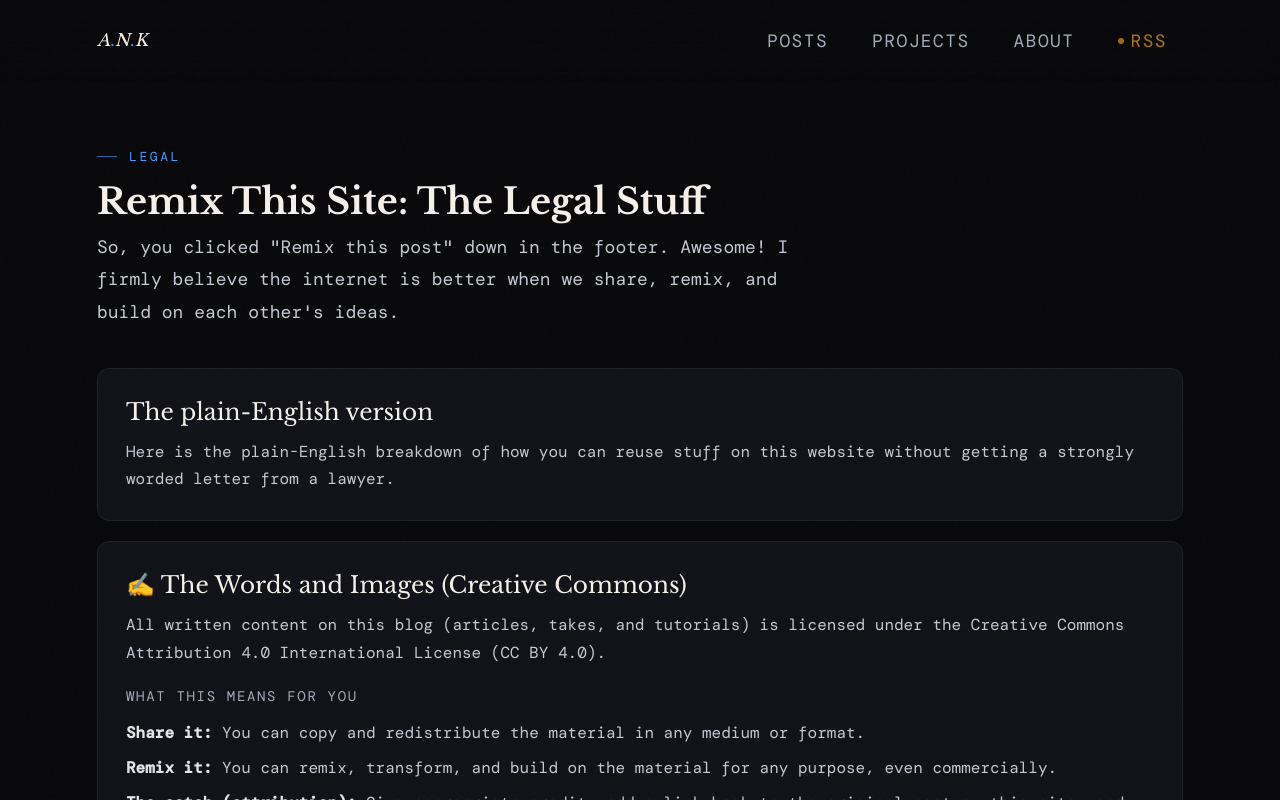
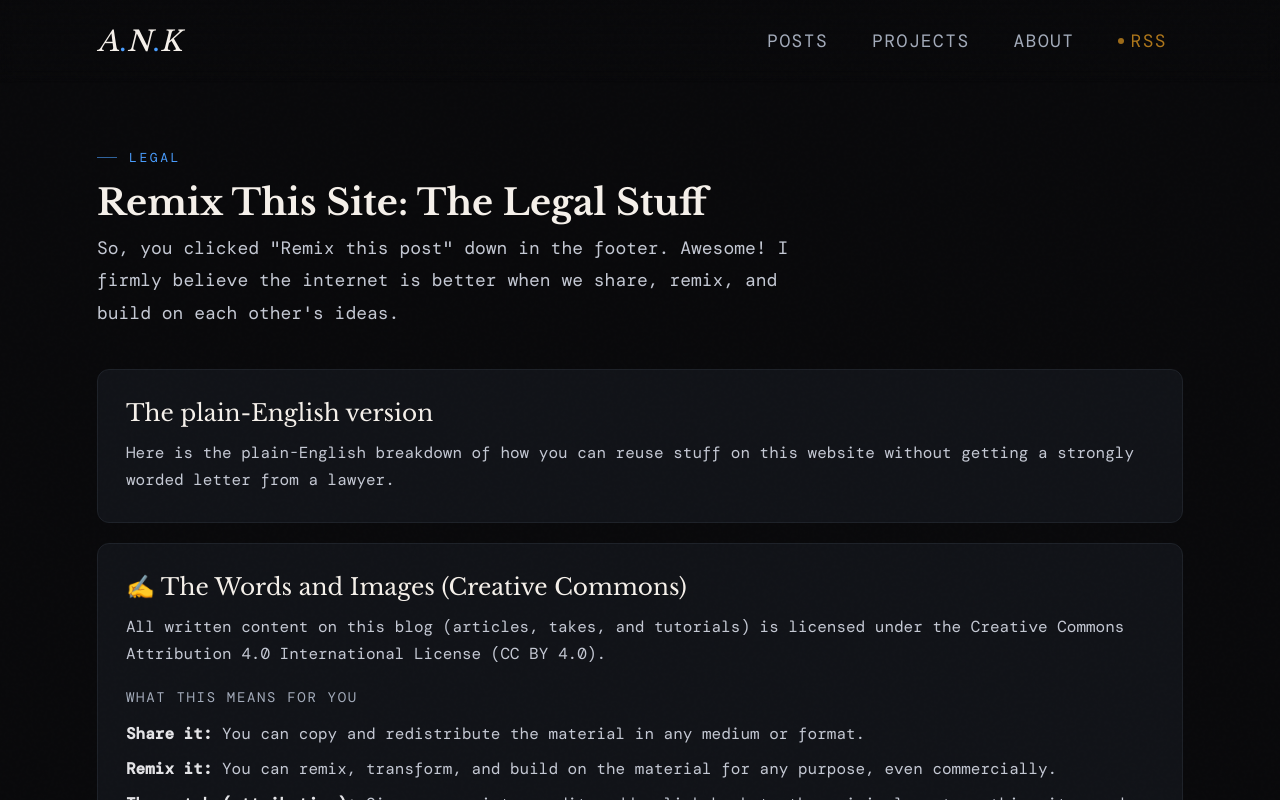
Before and after one commit to ananthanandanan/my-website, a Next.js app: page /license in a window 1280 px wide. Shown: the top 800 px of the page. Built offline with nearby package versions, Linux system fonts and the light colour scheme; a web font is replaced by a local one.

Commit message:
style: update Nav component font size for improved readability on different screen sizes

```diff
--- a/app/components/Nav.tsx
+++ b/app/components/Nav.tsx
@@ -15,7 +15,7 @@ export function Nav({ wide: _wideProp }: { wide?: boolean }) {
         <div className="flex items-center justify-between">
           <Link
             href="/"
-            className="font-(family-name:--font-libre-baskerville) italic text-[1.05rem] text-warm no-underline tracking-[0.01em]"
+            className="font-(family-name:--font-libre-baskerville) italic text-[1.5rem] sm:text-[1.75rem] text-warm no-underline tracking-[0.01em]"
           >
             A<span className="text-accent not-italic">.</span>N
             <span className="text-accent not-italic">.</span>K
```
